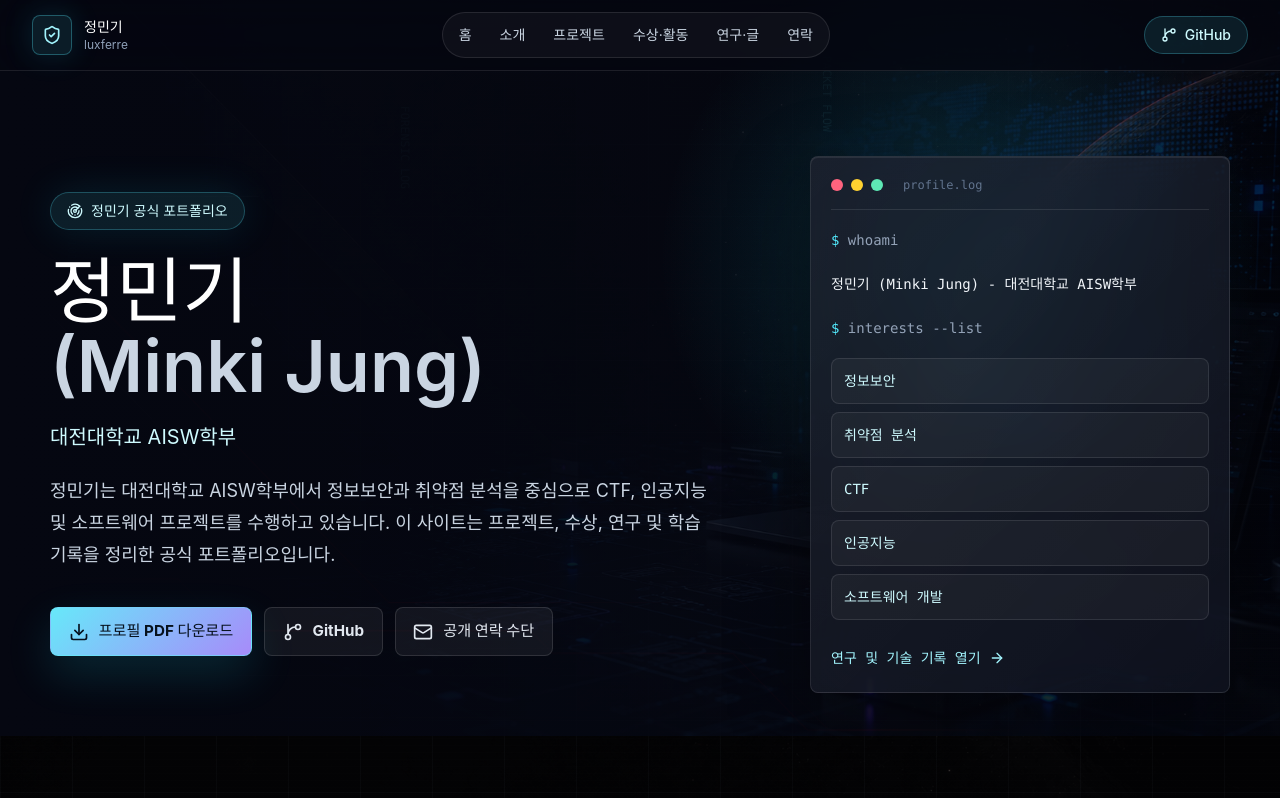
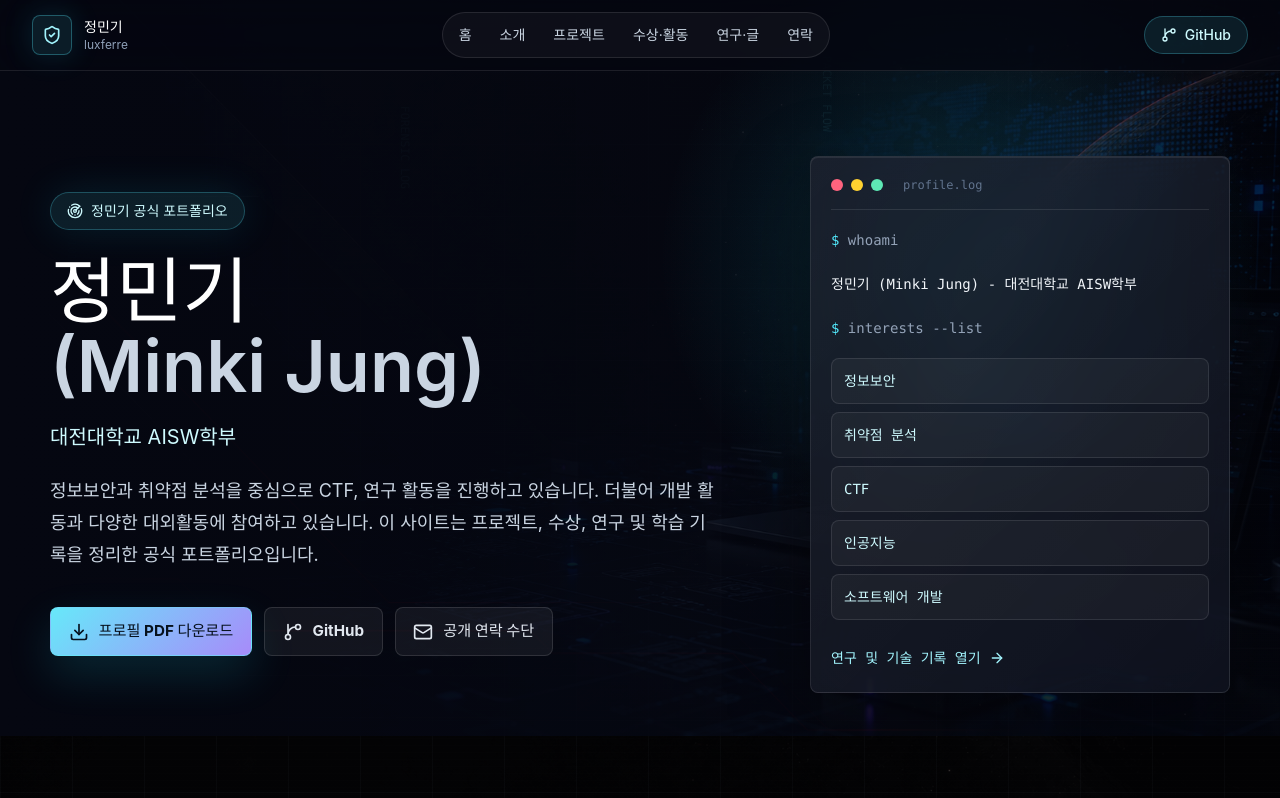
Before and after one commit to jungmingi-lab/morningstarsec.dev, a React (Vite) app: page / in a window 1280 px wide. Shown: the top 798 px of the page. Built offline with nearby package versions, Linux system fonts and the light colour scheme.

Commit message:
Update homepage introduction copy

```diff
--- a/src/App.tsx
+++ b/src/App.tsx
@@ -502,8 +502,8 @@ function Hero({ onHome, onWriteups }: HeroProps) {
             {profile.affiliation}
           </p>
           <p className="mt-6 max-w-2xl text-base leading-8 text-slate-300 sm:text-lg">
-            정민기는 대전대학교 AISW학부에서 정보보안과 취약점 분석을
-            중심으로 CTF, 인공지능 및 소프트웨어 프로젝트를 수행하고
+            정보보안과 취약점 분석을 중심으로 CTF, 연구 활동을 진행하고
+            있습니다. 더불어 개발 활동과 다양한 대외활동에 참여하고
             있습니다. 이 사이트는 프로젝트, 수상, 연구 및 학습 기록을
             정리한 공식 포트폴리오입니다.
           </p>
```
